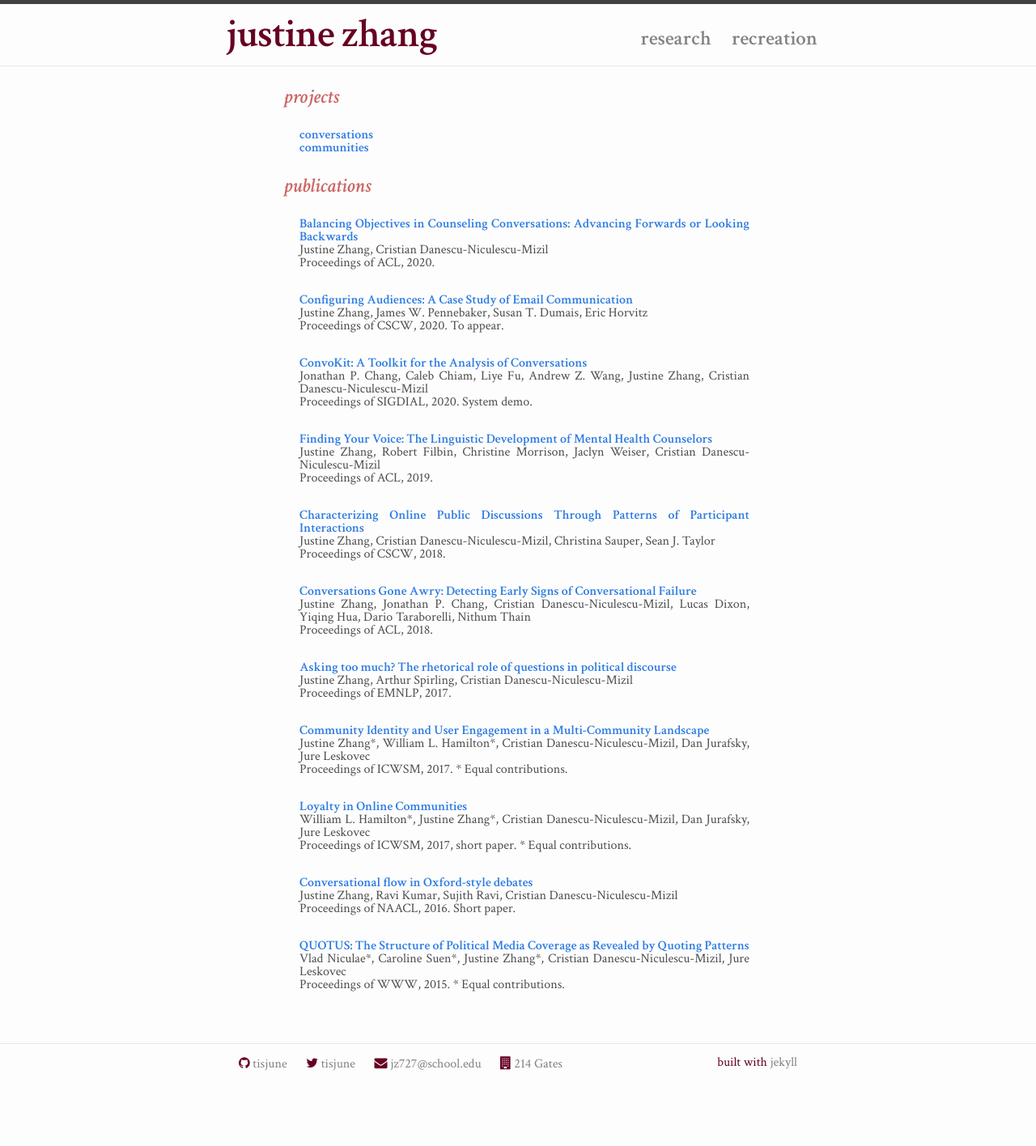
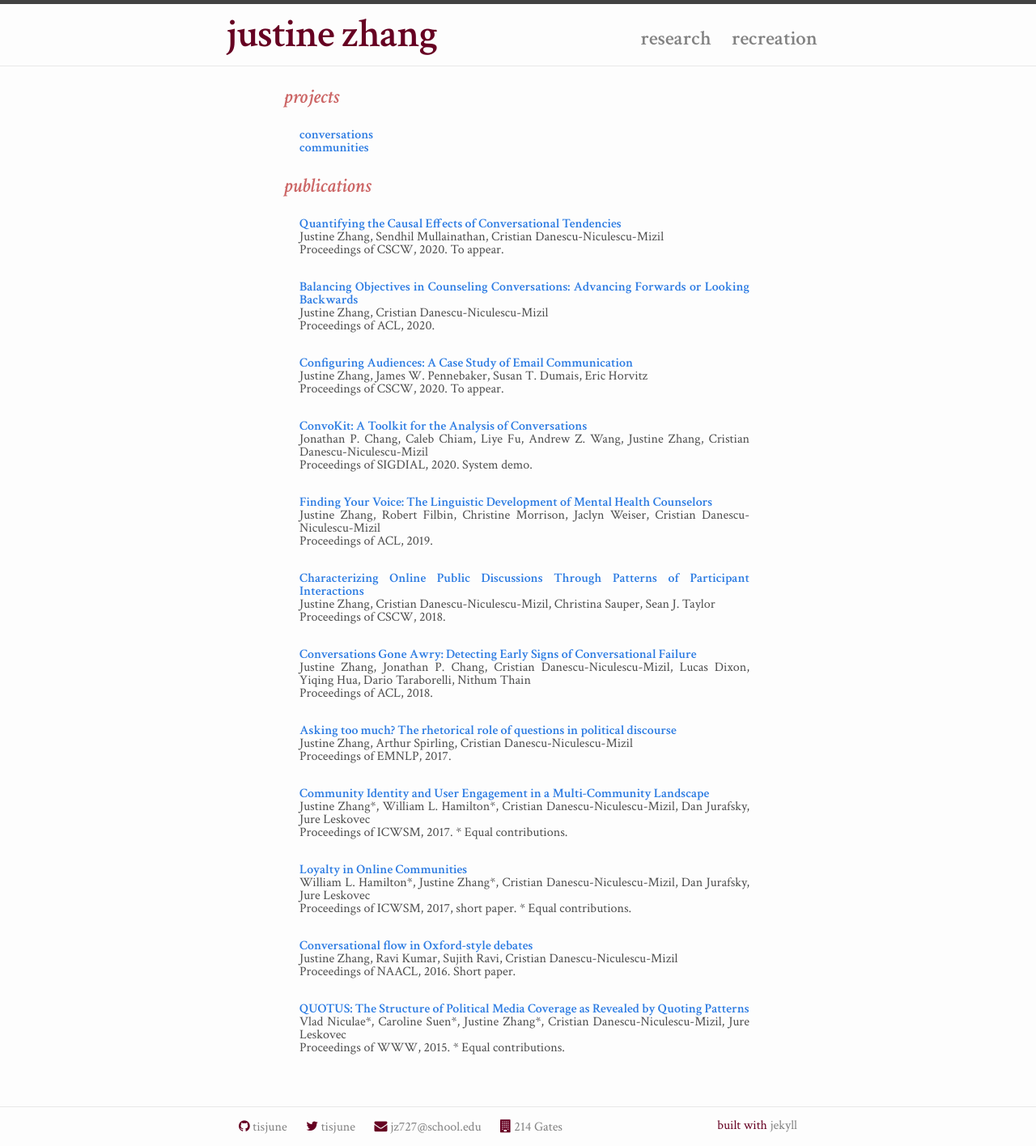
Before and after one commit to tisjune/tisjune.github.io, a Jekyll site: the page built from research.html, in a window 1280 px wide. Shown: the whole page at 81% size. Built offline with Jekyll 4.4.1, drawn with Linux system fonts in a browser that asks for light colours; nearby versions of some CDN libraries; before the commit the page ends 1338 px from its top, so only the background shows below that.

Commit message:
new paper

```diff
--- a/_data/authors.yml
+++ b/_data/authors.yml
@@ -82,6 +82,10 @@ seant:
   name: 'Sean J. Taylor'
   website: 'https://seanjtaylor.com/'
 
+sendhilm:
+  name: 'Sendhil Mullainathan'
+  website: 'https://sendhil.org/'
+
 sujithr:
   name: 'Sujith Ravi'
   website: 'http://www.sravi.org/'
--- /dev/null
+++ b/_publications/2020-08-08-orientation.md
@@ -0,0 +1,10 @@
+---
+layout: publication
+title: "Quantifying the Causal Effects of Conversational Tendencies"
+website: "https://www.cs.cornell.edu/~cristian/Causal_effects_of_conversational_tendencies.html"
+authors:
+  - { id: 'justinez', tag: '' }
+  - { id: 'sendhilm', tag: '' }
+  - { id: 'cristiand', tag: '' }
+venue: Proceedings of CSCW, 2020. To appear.
+---
```
